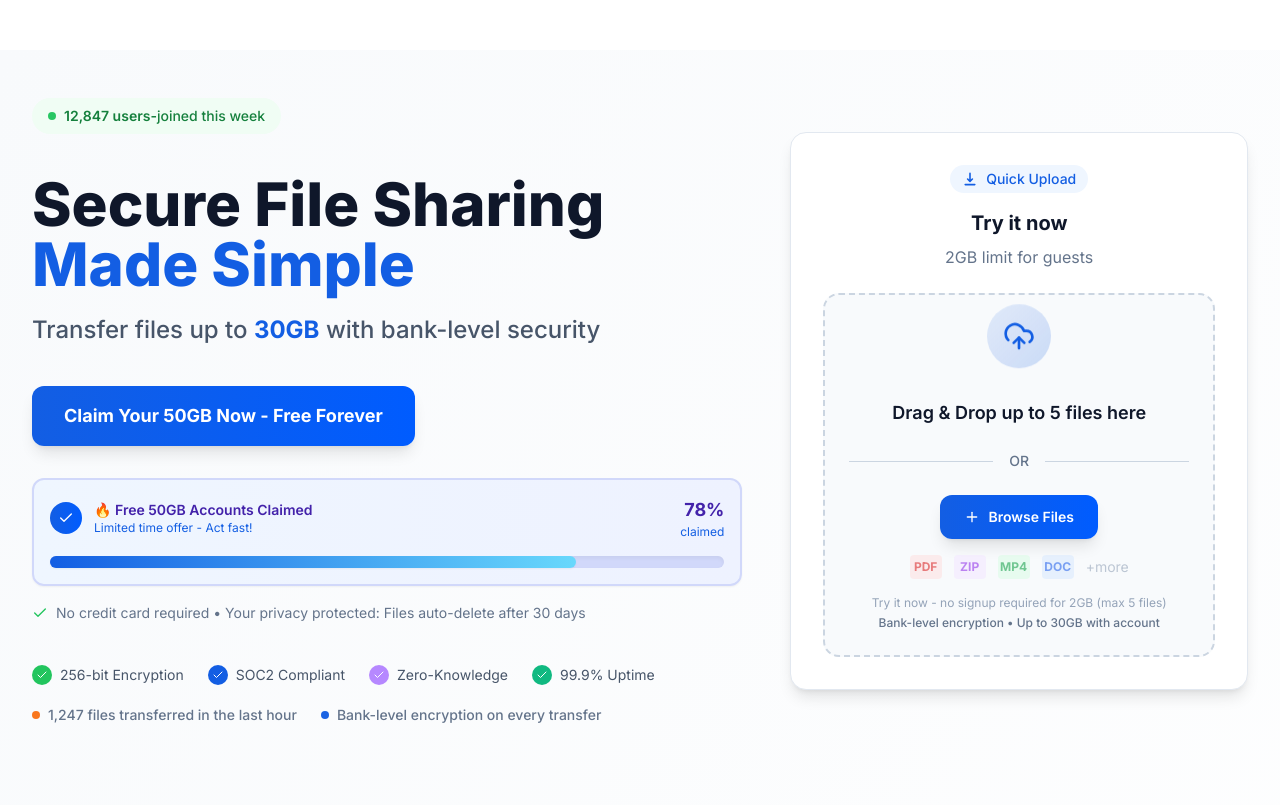
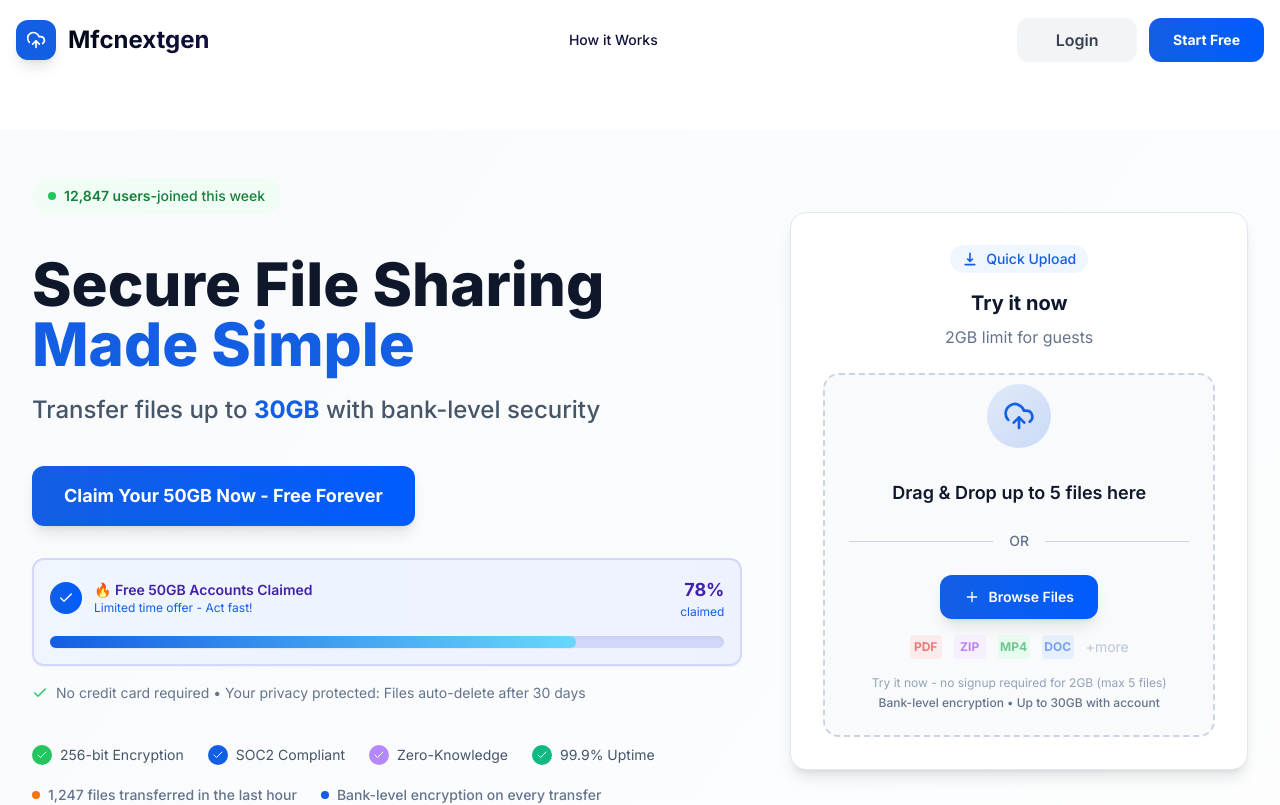
Before and after one commit to armanmishra1000/Directdrivex-Nextjs, a Next.js app: page / in a window 1280 px wide. Shown: the top 805 px of the page. Built offline with nearby package versions, Linux system fonts and the light colour scheme.

Commit message:
[dyad] Created a premium, responsive header component - wrote 3 file(s) + extra files edited outside of Dyad

```diff
--- a/src/app/layout.tsx
+++ b/src/app/layout.tsx
@@ -2,14 +2,16 @@ import type { Metadata } from "next";
 import { Inter } from "next/font/google";
 import "./globals.css";
 import { Toaster } from "@/components/ui/sonner";
+import { Header } from "@/components/layout/Header";
 import { Footer } from "@/components/layout/Footer";
 
 const inter = Inter({
   subsets: ["latin"],
+  variable: "--font-inter",
 });
 
 export const metadata: Metadata = {
-  title: "DirectDriveX - Secure File Sharing",
+  title: "Mfcnextgen - Secure File Sharing",
   description: "Transfer files up to 30GB with bank-level security",
 };
 
@@ -20,10 +22,11 @@ export default function RootLayout({
 }>) {
   return (
     <html lang="en">
-      <body className={`${inter.className} antialiased`}>
-        {children}
+      <body className={`${inter.variable} font-sans antialiased`}>
+        <Header />
+        <main>{children}</main>
         <Footer />
-        <Toaster richColors />
+        <Toaster richColors position="top-right" />
       </body>
     </html>
   );
--- /dev/null
+++ b/src/components/layout/Header.tsx
@@ -0,0 +1,218 @@
+"use client";
+
+import { useState, useEffect } from "react";
+import Link from "next/link";
+import { useRouter } from "next/navigation";
+import { CloudUpload, User as UserIcon, LogOut, Menu, X } from "lucide-react";
+import { cn } from "@/lib/utils";
+import { authService, User } from "@/services/authService";
+
+export function Header() {
+  const [isLoggedIn, setIsLoggedIn] = useState(false);
+  const [displayName, setDisplayName] = useState("User");
+  const [isMobileMenuOpen, setIsMobileMenuOpen] = useState(false);
+  const [isScrolled, setIsScrolled] = useState(false);
+  const router = useRouter();
+
+  useEffect(() => {
+    const checkAuth = () => {
+      const authenticated = authService.isAuthenticated();
+      setIsLoggedIn(authenticated);
+      if (authenticated) {
+        const user = authService.getCurrentUser();
+        if (user?.email) {
+          const name = user.email.split("@")[0];
+          setDisplayName(
+            name.length > 8 ? `${name.substring(0, 8)}...` : name
+          );
+        }
+      }
+    };
+
+    checkAuth();
+
+    // Re-check auth state on window focus or storage change for better sync
+    window.addEventListener("storage", checkAuth);
+    window.addEventListener("focus", checkAuth);
+
+    const handleScroll = () => {
+      setIsScrolled(window.scrollY > 10);
+    };
+
+    window.addEventListener("scroll", handleScroll);
+
+    return () => {
+      window.removeEventListener("storage", checkAuth);
+      window.removeEventListener("focus", checkAuth);
+      window.removeEventListener("scroll", handleScroll);
+    };
+  }, []);
+
+  const handleLogout = () => {
+    authService.logout();
+    setIsLoggedIn(false);
+    setIsMobileMenuOpen(false);
+    router.push("/");
+  };
+
+  const closeMobileMenu = () => setIsMobileMenuOpen(false);
+
+  const AuthButtons = ({ isMobile = false }: { isMobile?: boolean }) => (
+    <div
+      className={cn(
+        "flex items-center",
+        isMobile
+          ? "flex-col w-full space-y-3"
+          : "space-x-3"
+      )}
+    >
+      {isLoggedIn ? (
+        <>
+          <Link
+            href="/profile"
+            onClick={closeMobileMenu}
+            className={cn(
+              "flex items-center justify-center space-x-2 bg-bolt-blue text-white rounded-xl hover:bg-bolt-mid-blue shadow-sm transition-all duration-300 hover:scale-105",
+              isMobile ? "w-full h-[56px]" : "w-[140px] h-[44px]"
+            )}
+          >
+            <div className="flex items-center justify-center bg-white/20 rounded-full w-7 h-7">
+              <UserIcon className="w-4 h-4 text-white" />
+            </div>
+            <span className="text-sm font-semibold truncate">{displayName}</span>
+          </Link>
+          <button
+            onClick={handleLogout}
+            className={cn(
+              "flex items-center justify-center space-x-2 bg-red-600 text-white rounded-xl hover:bg-red-700 shadow-sm transition-all duration-300 hover:scale-105",
+              isMobile ? "w-full h-[56px]" : "w-[140px] h-[44px]"
+            )}
+          >
+            <LogOut className="w-4 h-4 text-white" />
+            <span className="text-sm font-semibold">Logout</span>
+          </button>
+        </>
+      ) : (
+        <>
+          <Link
+            href="/login"
+            onClick={closeMobileMenu}
+            className={cn(
+              "flex items-center justify-center bg-gray-100 text-gray-700 hover:bg-gray-200 font-semibold rounded-xl transition-all duration-300",
+              isMobile ? "w-full h-[56px]" : "w-[120px] h-[44px]"
+            )}
+          >
+            Login
+          </Link>
+          <Link
+            href="/register"
+            onClick={closeMobileMenu}
+            className={cn(
+              "flex items-center justify-center bg-gradient-to-r from-bolt-blue to-bolt-mid-blue text-white font-bold rounded-xl transition-all duration-300 hover:scale-105 hover:shadow-lg",
+               isMobile ? "w-full h-[56px] text-lg" : "h-[44px] px-6 text-sm"
+            )}
+          >
+            Start Free
+          </Link>
+        </>
+      )}
+    </div>
+  );
+
+  return (
+    <>
+      <header
+        className={cn(
+          "sticky top-0 z-50 transition-all duration-300",
+          isScrolled
+            ? "backdrop-blur-xl bg-white/95 shadow-lg border-b border-slate-200/80"
+            : "bg-white/80"
+        )}
+      >
+        <div className="container mx-auto px-4">
+          <div className="flex items-center justify-between h-20">
+            {/* Logo */}
+            <Link href="/" className="flex items-center space-x-3">
+              <div className="flex items-center justify-center w-10 h-10 bg-bolt-blue rounded-xl shadow-lg">
+                <CloudUpload className="w-5 h-5 text-white" />
+              </div>
+              <span className="text-2xl font-bold bg-gradient-to-r from-bolt-black to-bolt-medium-black bg-clip-text text-transparent">
+                Mfcnextgen
+              </span>
+            </Link>
+
+            {/* Desktop Navigation */}
+            <nav className="hidden lg:flex items-center space-x-8">
+              <Link
+                href="/how-it-works"
+                className="group relative text-sm font-medium text-bolt-medium-black transition-colors duration-300 hover:text-bolt-blue"
+              >
+                How it Works
+                <span className="absolute bottom-[-4px] left-0 h-0.5 w-0 bg-gradient-to-r from-bolt-blue to-bolt-purple transition-all duration-300 group-hover:w-full"></span>
+              </Link>
+            </nav>
+
+            {/* Desktop Auth Buttons */}
+            <div className="hidden lg:flex">
+              <AuthButtons />
+            </div>
+
+            {/* Mobile Menu Toggle */}
+            <div className="lg:hidden">
+              <button
+                onClick={() => setIsMobileMenuOpen(!isMobileMenuOpen)}
+                className="p-2 border border-gray-200 rounded-lg bg-white hover:bg-gray-100"
+                aria-label="Toggle menu"
+              >
+                {isMobileMenuOpen ? (
+                  <X className="w-6 h-6 text-gray-700" />
+                ) : (
+                  <Menu className="w-6 h-6 text-gray-700" />
+                )}
+              </button>
+            </div>
+          </div>
+        </div>
+      </header>
+
+      {/* Mobile Menu Overlay */}
+      {isMobileMenuOpen && (
+        <div className="lg:hidden fixed inset-0 bg-white z-40 pt-20 overflow-y-auto animate-fade-in-down">
+          <div className="container mx-auto px-4 flex flex-col h-full">
+            <nav className="flex-grow">
+              <Link
+                href="/how-it-works"
+                onClick={closeMobileMenu}
+                className="flex items-center justify-between w-full px-4 py-4 text-lg font-medium text-gray-700 rounded-lg hover:bg-gray-50 hover:text-bolt-blue transition-colors"
+              >
+                <span>How it Works</span>
+                <ChevronRight className="w-5 h-5 text-gray-400" />
+              </Link>
+            </nav>
+            <div className="mt-auto pb-8">
+              <AuthButtons isMobile />
+            </div>
+          </div>
+        </div>
+      )}
+    </>
+  );
+}
+
+// Simple ChevronRight icon for mobile menu
+const ChevronRight = (props: React.SVGProps<SVGSVGElement>) => (
+  <svg
+    xmlns="http://www.w3.org/2000/svg"
+    width="24"
+    height="24"
+    viewBox="0 0 24 24"
+    fill="none"
+    stroke="currentColor"
+    strokeWidth="2"
+    strokeLinecap="round"
+    strokeLinejoin="round"
+    {...props}
+  >
+    <path d="m9 18 6-6-6-6" />
+  </svg>
+);
--- a/tailwind.config.ts
+++ b/tailwind.config.ts
@@ -75,7 +75,7 @@ export default {
   			}
   		},
       fontFamily: {
-        sans: ['Inter', 'sans-serif'],
+        sans: ['var(--font-inter)', 'sans-serif'],
       },
       boxShadow: {
         'glass': '0 8px 32px rgba(0, 0, 0, 0.1), 0 4px 16px rgba(0, 0, 0, 0.05), inset 0 1px 0 rgba(255, 255, 255, 0.5)',
@@ -102,6 +102,16 @@ export default {
   					height: '0'
   				}
   			},
+        'fade-in-down': {
+          '0%': {
+            opacity: '0',
+            transform: 'translateY(-10px)'
+          },
+          '100%': {
+            opacity: '1',
+            transform: 'translateY(0)'
+          },
+        },
         'float-medium': {
           '0%, 100%': { transform: 'translateY(0px)' },
           '50%': { transform: 'translateY(-15px)' },
@@ -134,6 +144,7 @@ export default {
   		animation: {
   			'accordion-down': 'accordion-down 0.2s ease-out',
   			'accordion-up': 'accordion-up 0.2s ease-out',
+        'fade-in-down': 'fade-in-down 0.3s ease-out',
         'float': 'float-medium 4s ease-in-out infinite',
         'float-slow': 'float-slow 6s ease-in-out infinite',
         'float-fast': 'float-fast 3s ease-in-out infinite',
```
